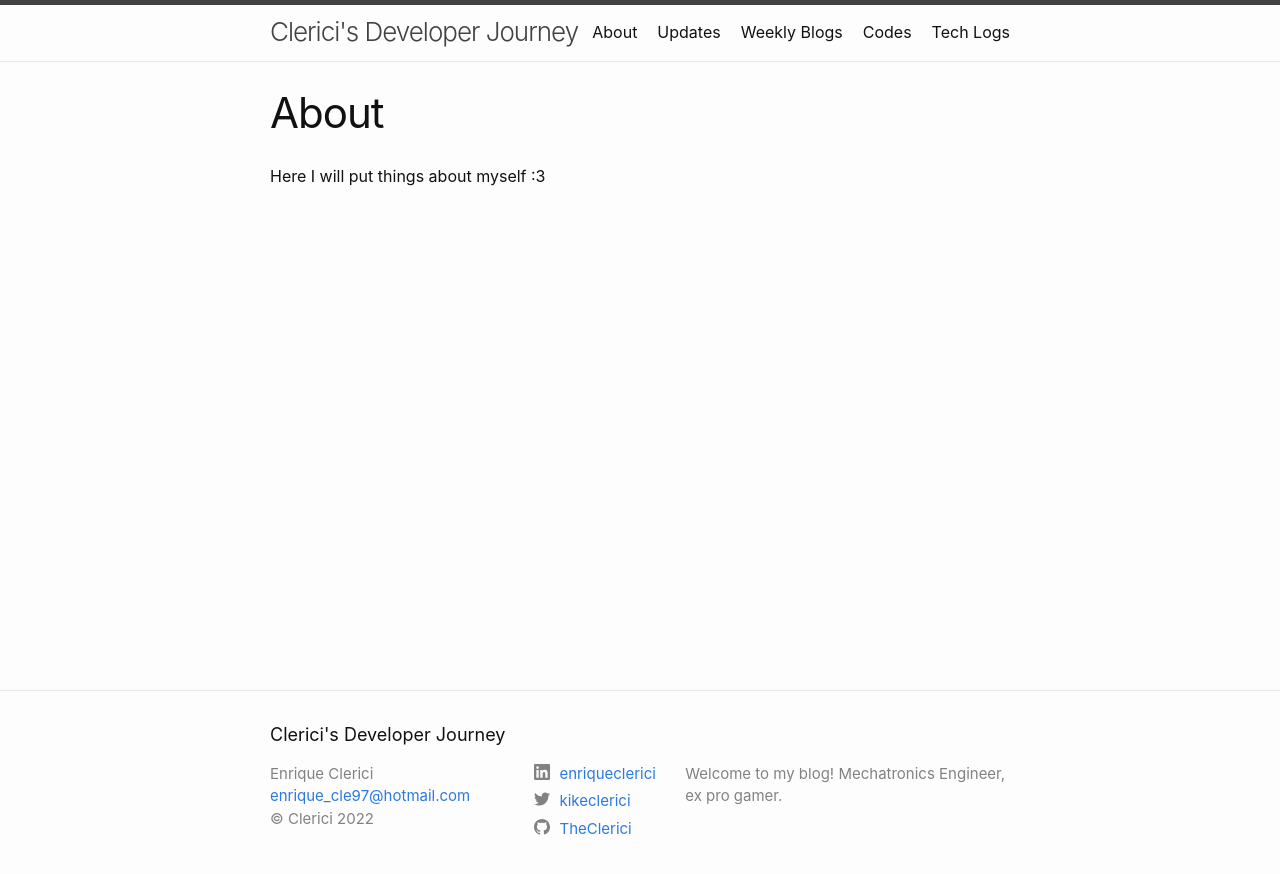
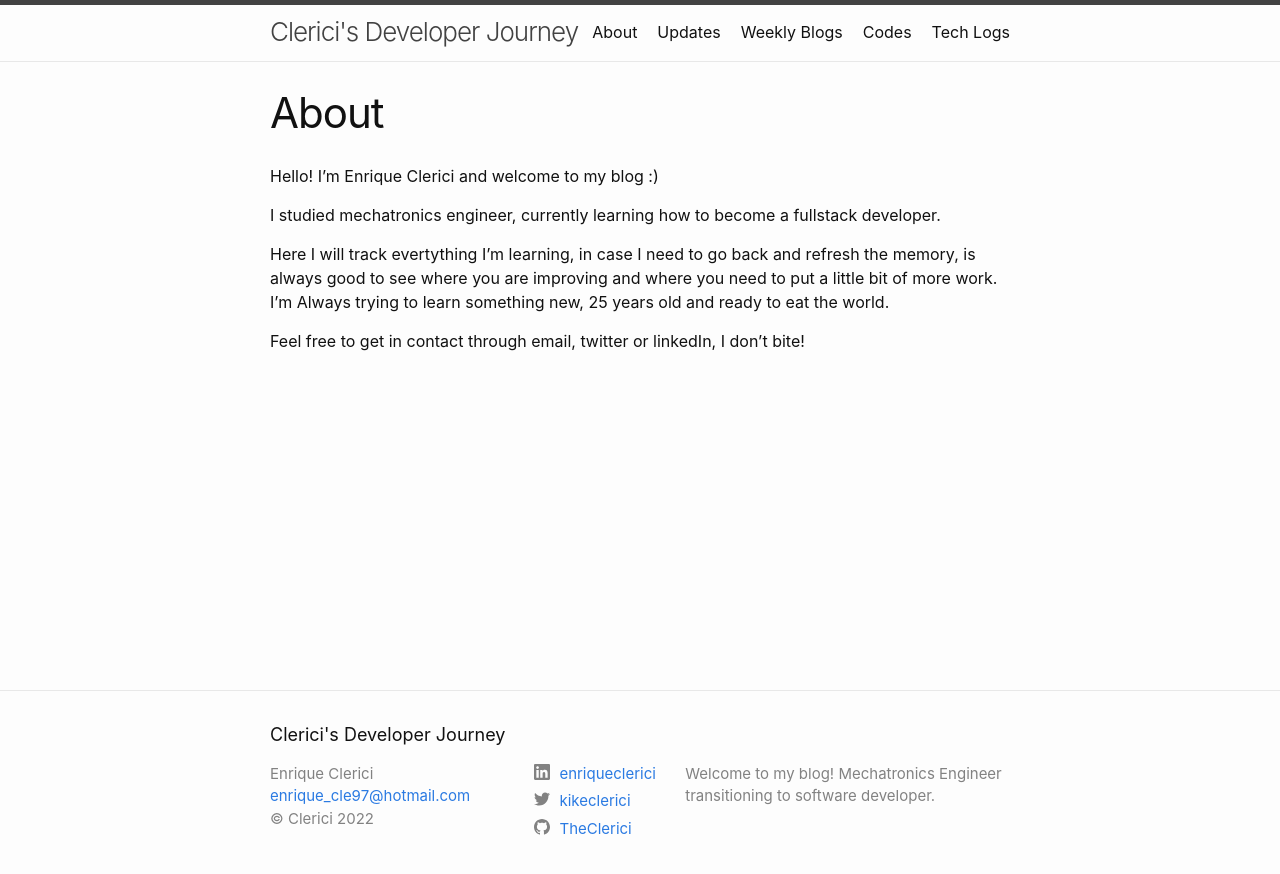
Before and after one commit to TheClerici/my-blog, a Jekyll site: the page built from about.markdown, in a window 1280 px wide. Shown: the top 874 px of the page. Built offline with Jekyll 4.4.1, drawn with Linux system fonts in a browser that asks for light colours.

Commit message:
about and config modifications. 7th weeklyess add

```diff
--- a/_config.yml
+++ b/_config.yml
@@ -23,7 +23,7 @@
 title: Clerici's Developer Journey
 email: enrique_cle97@hotmail.com
 description: >- # this means to ignore newlines until "baseurl:"
-  Welcome to my blog! Mechatronics Engineer, ex pro gamer.
+  Welcome to my blog! Mechatronics Engineer transitioning to software developer.
 baseurl: "/my-blog" # the subpath of your site, e.g. /blog
 url: "https://theclerici.github.io" # the base hostname & protocol for your site, e.g. http://example.com
 twitter_username: kikeclerici
--- a/about.markdown
+++ b/about.markdown
@@ -4,4 +4,10 @@ title: About
 permalink: /about/
 ---
 
-Here I will put things about myself :3
+Hello! I'm Enrique Clerici and welcome to my blog :)
+
+I studied mechatronics engineer, currently learning how to become a fullstack developer.
+
+Here I will track evertything I'm learning, in case I need to go back and refresh the memory, is always good to see where you are improving and where you need to put a little bit of more work. I'm Always trying to learn something new, 25 years old and ready to eat the world.
+
+Feel free to get in contact through email, twitter or linkedIn, I don't bite!
```
Also changed, not shown: blog-weekly/_posts/2022-11-13-7th-week.md (added, +37 -0 lines).
